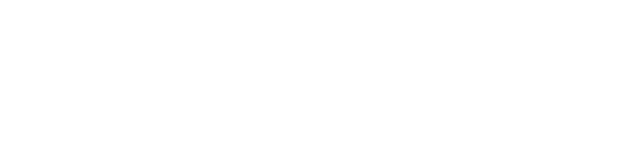
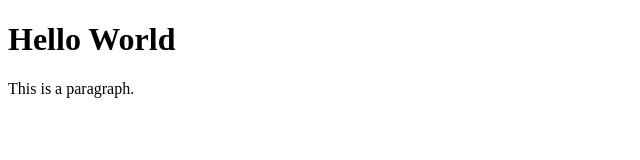
Before and after one commit to gnikmai/Cast-Video-with-subs-locally-to-TV, a plain HTML site: page index.html in a window 1280 px wide. Shown: the whole page, without its empty margins (0-640 px from the left). Drawn offline with Linux system fonts and the light colour scheme.

Commit message:
Update index.html

```diff
--- a/index.html
+++ b/index.html
@@ -2,6 +2,8 @@
 <html>
   <head>
     <title>Hello World</title>
+    <h1>Hello World</h1>
+    <p>This is a paragraph.</p>
   </head>
   <body>
   </body>
```
